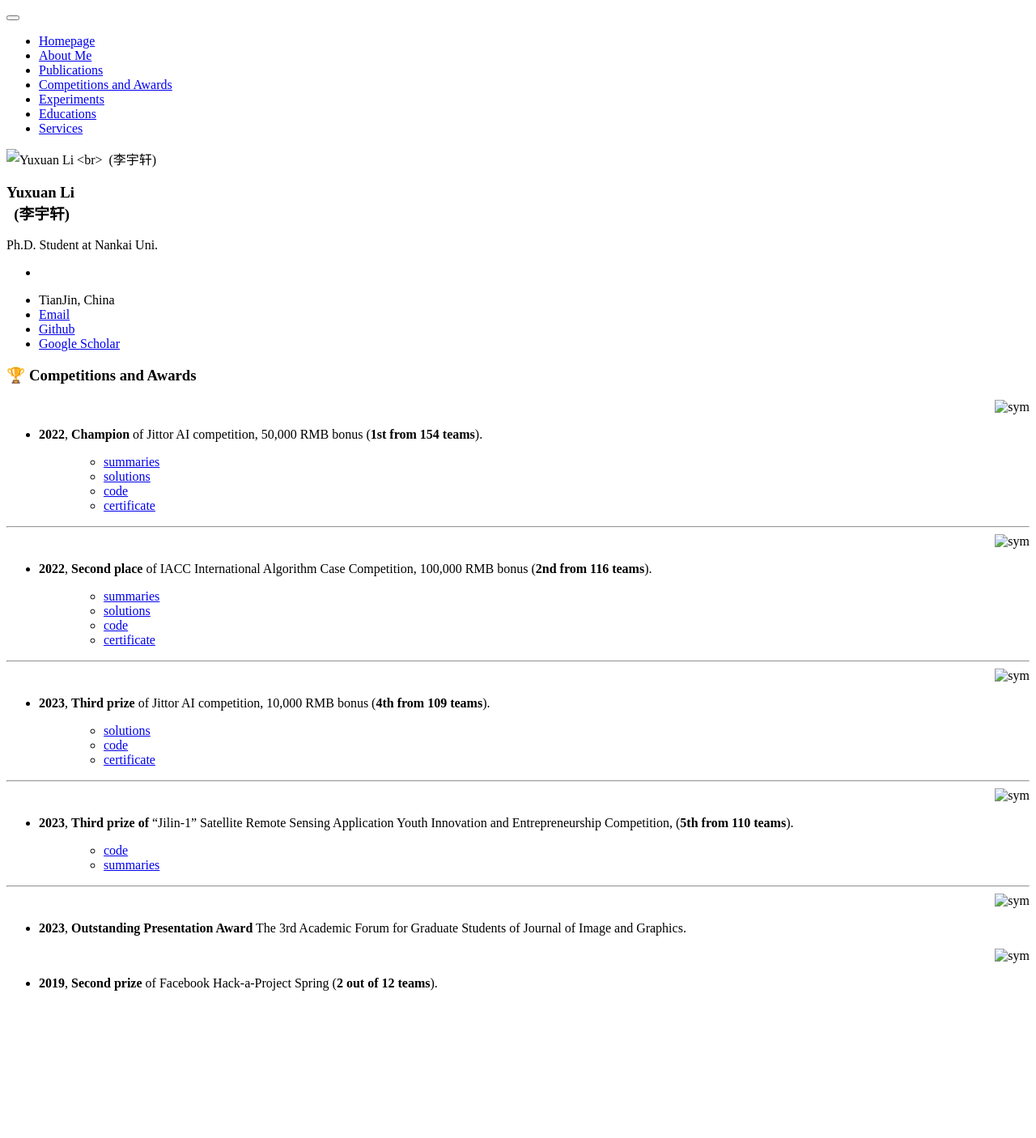
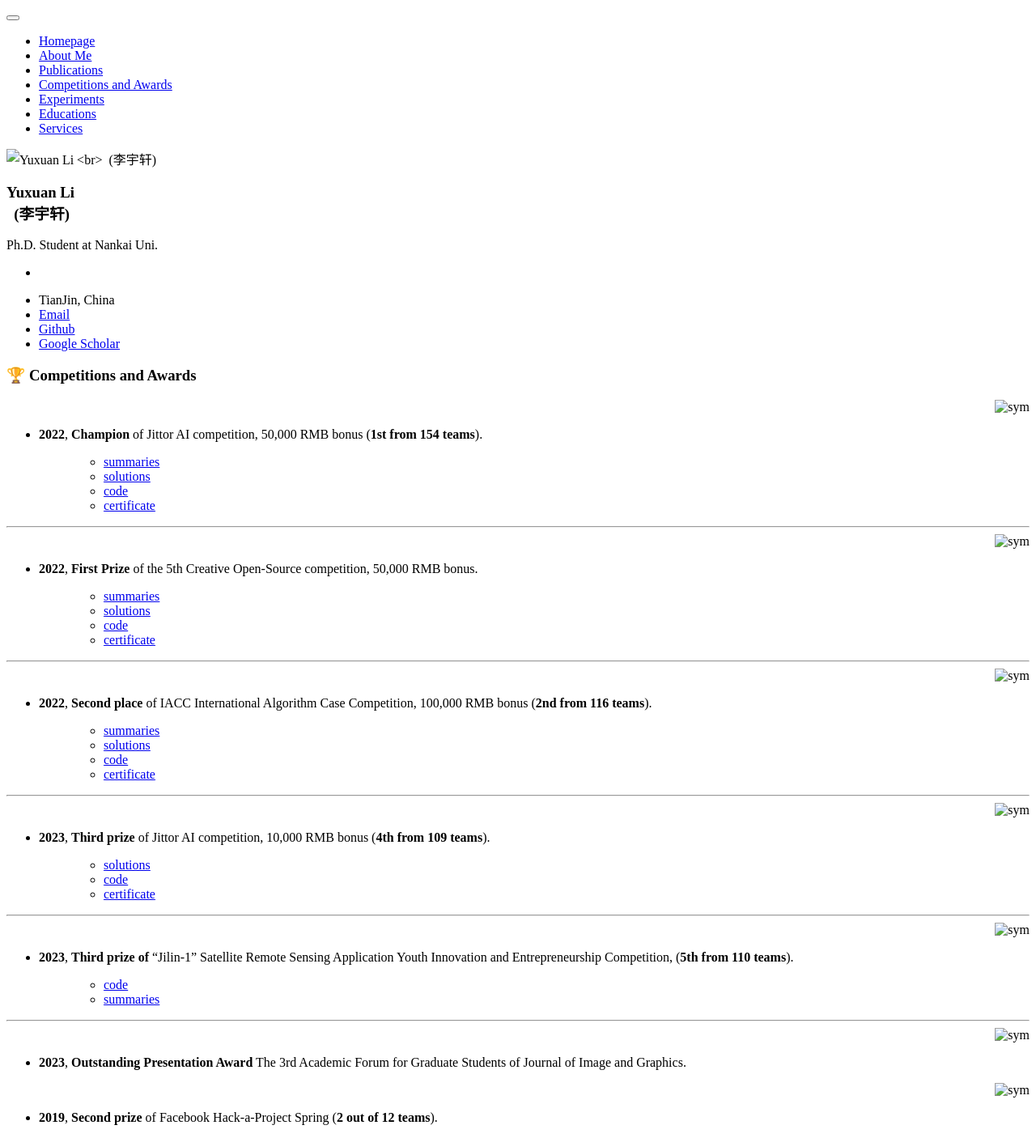
Before and after one commit to waterdisappear/waterdisappear.github.io, a Jekyll site: the page built from _pages/includes/honers.md, in a window 1280 px wide. Shown: the whole page at 81% size. Built offline with Jekyll 4.4.1, drawn with Linux system fonts in a browser that asks for light colours; our own code applies the rules of GitHub Pages for plain Markdown files; before the commit the page ends 1240 px from its top, so only the background shows below that.

Commit message:
Update honers.md

```diff
--- a/_pages/includes/honers.md
+++ b/_pages/includes/honers.md
@@ -1,6 +1,6 @@
 # 🏆 Competitions and Awards
 
-<div class='paper-box'><div class='paper-box-image' style="text-align: right;"><div><div class="badge"></div><img src='images/awd/2022_Jittor_c1.jpg' alt="sym" width="35%"  >
+<div class='paper-box'><div class='paper-box-image' style="text-align: right;"><div><div class="badge"></div><img src='images/awd/2022_Jittor_c1.jpg' alt="sym" width="200" >
 </div></div>
 <div class='paper-box-text' markdown="1">
 
@@ -14,7 +14,21 @@
 </div>
 </div>
 
-<div class='paper-box'><div class='paper-box-image' style="text-align: right;"><div><div class="badge"></div><img src='images/awd/2022_IACC_s2.jpg' alt="sym" width="30%"  >
+<div class='paper-box'><div class='paper-box-image' style="text-align: right;"><div><div class="badge"></div><img src='images/awd/22_open-source.jpg' alt="sym" width="200"   >
+</div></div>
+<div class='paper-box-text' markdown="1">
+
+- **2022**, **First Prize** of the 5th Creative Open-Source competition, 50,000 RMB bonus.
+> * [summaries](https://zhuanlan.zhihu.com/p/583947132)
+> * [solutions](https://liveuclac-my.sharepoint.com/:p:/g/personal/zcablii_ucl_ac_uk/EeiiPOx1pmtNvEK5Fn4ShQcBXmzfvSQc9h0O9TVyh84CLA?e=rUlVaR)
+> * [code](https://github.com/zcablii/jittor-Torile-PG_SPADE)
+> * [certificate](https://github.com/IMPlus-PCALab/AICompetition/blob/76b90118ea185c829f6dfc45ff24837af58f349a/certificate/2022%E8%AE%A1%E5%9B%BE%E4%BA%BA%E5%B7%A5%E6%99%BA%E8%83%BD%E6%8C%91%E6%88%98%E8%B5%9B%E5%86%A0%E5%86%9B.jpg)
+
+------
+</div>
+</div>
+
+<div class='paper-box'><div class='paper-box-image' style="text-align: right;"><div><div class="badge"></div><img src='images/awd/2022_IACC_s2.jpg' alt="sym" width="200"   >
 </div></div>
 <div class='paper-box-text' markdown="1">
 
@@ -28,7 +42,7 @@
 </div>
 </div>
 
-<div class='paper-box'><div class='paper-box-image' style="text-align: right;"><div><div class="badge"></div><img src='images/awd/2023_Jittor_t4.jpg' alt="sym" width="35%"  >
+<div class='paper-box'><div class='paper-box-image' style="text-align: right;"><div><div class="badge"></div><img src='images/awd/2023_Jittor_t4.jpg' alt="sym" width="200"   >
 </div></div>
 <div class='paper-box-text' markdown="1">
 
@@ -41,7 +55,7 @@
 </div>
 </div>
 
-<div class='paper-box'><div class='paper-box-image' style="text-align: right;"><div><div class="badge"></div><img src='images/awd/2023_Jlin1_t5.png' alt="sym" width="35%"  >
+<div class='paper-box'><div class='paper-box-image' style="text-align: right;"><div><div class="badge"></div><img src='images/awd/2023_Jlin1_t5.png' alt="sym" width="200"   >
 </div></div>
 <div class='paper-box-text' markdown="1">
 
@@ -53,7 +67,7 @@
 </div>
 </div>
 
-<div class='paper-box'><div class='paper-box-image' style="text-align: right;"><div><div class="badge"></div><img src='images/awd/2023_JIG.jpeg' alt="sym" width="35%"  >
+<div class='paper-box'><div class='paper-box-image' style="text-align: right;"><div><div class="badge"></div><img src='images/awd/2023_JIG.jpeg' alt="sym" width="200"   >
 </div></div>
 <div class='paper-box-text' markdown="1">
 
@@ -62,7 +76,7 @@
 </div>
 </div>
 
-<div class='paper-box'><div class='paper-box-image' style="text-align: right;"><div><div class="badge"></div><img src='images/awd/19_fb_s2.jpg' alt="sym" width="85%"  >
+<div class='paper-box'><div class='paper-box-image' style="text-align: right;"><div><div class="badge"></div><img src='images/awd/19_fb_s2.jpg' alt="sym" width="200"  >
 </div></div>
 <div class='paper-box-text' markdown="1">
 
```
